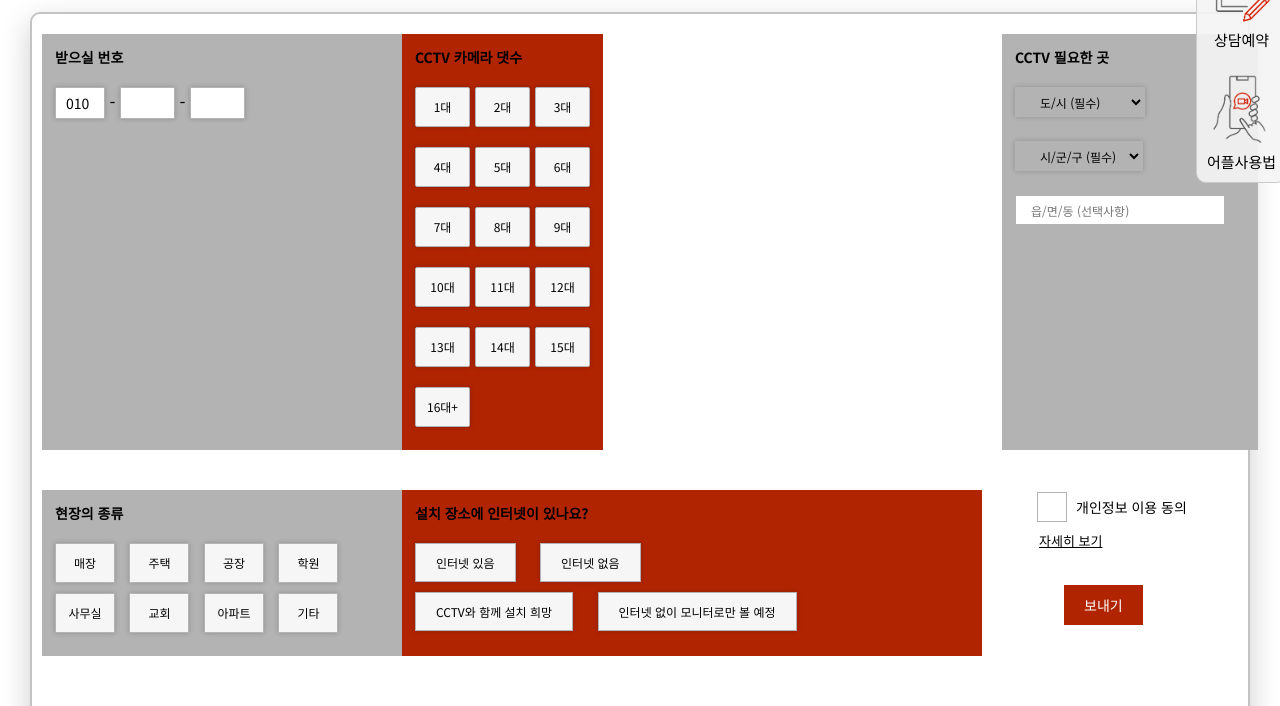
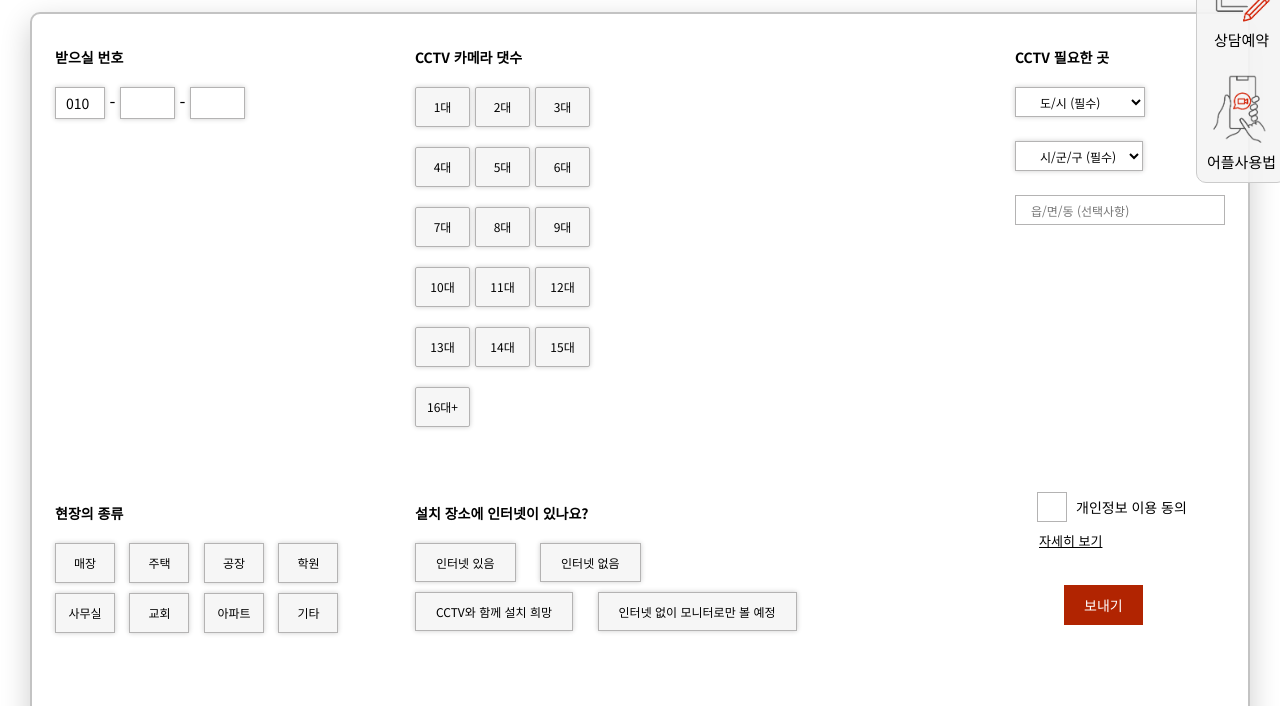
Before and after one commit to yulialee9732/kt-sheets-api, a plain HTML site: page estimate-request.html in a window 1280 px wide. Shown: the part 563-1269 px from the top of the page. Drawn offline with nearby package versions, Linux system fonts and the light colour scheme; a script that the page names is missing.

Commit message:
Update ktForm.css

```diff
--- a/ktForm.css
+++ b/ktForm.css
@@ -110,15 +110,15 @@
     border: 3px solid rgba(219, 38, 38, 0);
     width: fit-content;
     padding: 10px;
-    background-color: #b12401;
+    /* background-color: #b12401; */
 }
 .easy-container form  ul:nth-child(1) li:nth-child(1){
-    background-color: #b4b3b3;
+    /* background-color: #b4b3b3; */
     width: 100%;
 }
 .easy-container form  ul:nth-child(1) li:nth-child(4),
 .easy-container form  ul:nth-child(1) li:nth-child(3){
-    background-color: #b4b3b3;
+    /* background-color: #b4b3b3; */
     width: 100%;
 }
 .easy-container form  ul li:nth-child(1) input{
@@ -172,7 +172,7 @@
     /* max-width: 100px; */
     border: 2px solid #17860d00;
     width: 30px;
-    background-color: #b12401;
+    /* background-color: #b12401; */
 }
 .easy-container form  ul li:nth-child(2) div div label{
     background-color: var(--easyForm-btn);
@@ -251,7 +251,7 @@
 
 /* 인터넷 */
 .easy-container form  ul li:nth-child(5){
-    background-color: #bcd03c;
+    /* background-color: #bcd03c; */
     /* width: 100px; */
 }
 .easy-container form  ul li:nth-child(5) label{
```
